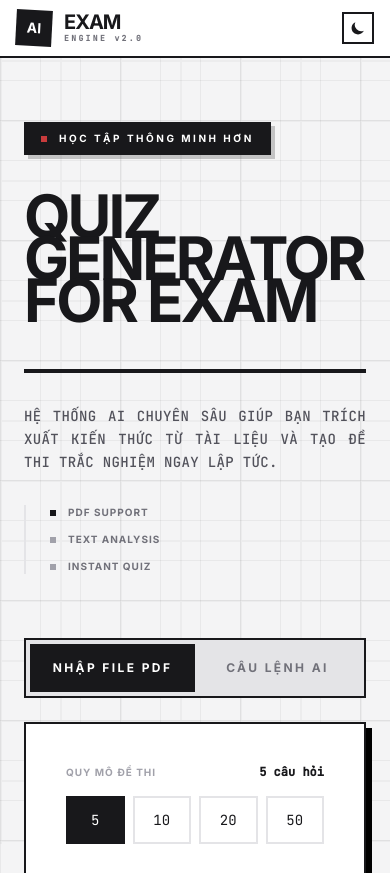
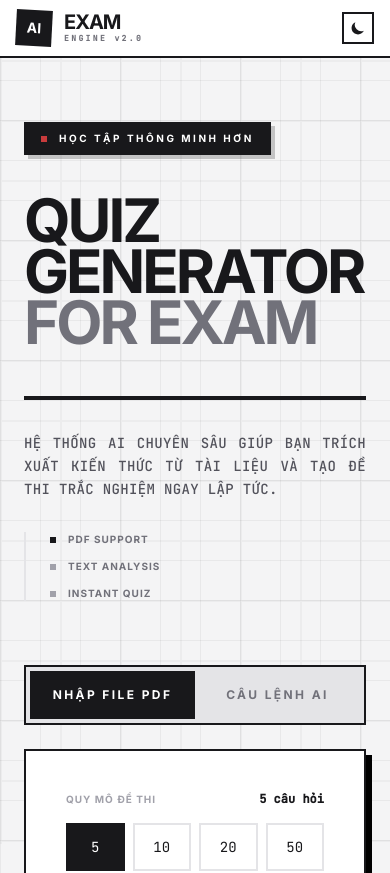
Before and after one commit to NgocThachTN/RockExam, a React (Vite) app: page / in a window 390 px wide. Shown: the top 873 px of the page. Built offline with nearby package versions, Linux system fonts and the light colour scheme; no server answers.

Commit message:
featr: home page animations and update UI text

```diff
--- a/components/InputSection.tsx
+++ b/components/InputSection.tsx
@@ -134,7 +134,7 @@ const InputSection: React.FC<InputSectionProps> = ({ onGenerate, isLoading }) =>
               disabled={showLoader}
               className="w-full py-5 bg-zinc-900 dark:bg-zinc-100 text-white dark:text-zinc-950 font-black uppercase text-xs tracking-[0.3em] hover:bg-zinc-800 dark:hover:bg-white transition-all disabled:opacity-50"
             >
-              Phát hành đề thi
+              Tạo Quiz
             </button>
           </div>
         )}
--- /dev/null
+++ b/pages/Home/Home.css
@@ -0,0 +1,74 @@
+@keyframes slideUp {
+  from {
+    opacity: 0;
+    transform: translateY(40px);
+  }
+  to {
+    opacity: 1;
+    transform: translateY(0);
+  }
+}
+
+@keyframes fadeIn {
+  from {
+    opacity: 0;
+  }
+  to {
+    opacity: 1;
+  }
+}
+
+@keyframes slideInRight {
+  from {
+    opacity: 0;
+    transform: translateX(-20px);
+  }
+  to {
+    opacity: 1;
+    transform: translateX(0);
+  }
+}
+
+@keyframes blink {
+  0%, 100% { opacity: 1; }
+  50% { opacity: 0; }
+}
+
+@keyframes typing {
+  from { width: 0; }
+  to { width: 100%; }
+}
+
+.animate-slide-up {
+  animation: slideUp 0.8s cubic-bezier(0.16, 1, 0.3, 1) forwards;
+  opacity: 0;
+}
+
+.animate-fade-in {
+  animation: fadeIn 1s ease-out forwards;
+  opacity: 0;
+}
+
+.animate-slide-in-right {
+  animation: slideInRight 0.6s ease-out forwards;
+  opacity: 0;
+}
+
+.animate-blink {
+  animation: blink 1s step-end infinite;
+}
+
+.typing-effect {
+  overflow: hidden;
+  white-space: nowrap;
+  animation: typing 2s steps(20, end) forwards;
+  display: inline-block;
+  width: 0;
+}
+
+.delay-100 { animation-delay: 100ms; }
+.delay-200 { animation-delay: 200ms; }
+.delay-300 { animation-delay: 300ms; }
+.delay-400 { animation-delay: 400ms; }
+.delay-500 { animation-delay: 500ms; }
+.delay-700 { animation-delay: 700ms; }
--- a/pages/Home/Home.tsx
+++ b/pages/Home/Home.tsx
@@ -2,6 +2,7 @@ import React from 'react';
 import InputSection from '../../components/InputSection';
 import Hero from './components/Hero';
 import InfoSection from './components/InfoSection';
+import './Home.css';
 
 interface HomeProps {
   onGenerate: (source: { type: 'text' | 'prompt', content: string }, count: number) => Promise<void>;
--- a/pages/Home/components/Hero.tsx
+++ b/pages/Home/components/Hero.tsx
@@ -4,19 +4,27 @@ const Hero: React.FC = () => {
   return (
     <div className="flex flex-col items-start w-full relative">
       {/* Badge */}
-      <div className="inline-flex items-center gap-3 bg-zinc-900 dark:bg-zinc-100 text-white dark:text-zinc-950 px-4 py-2 text-[10px] font-black uppercase tracking-[0.25em] mb-10 shadow-[4px_4px_0px_0px_rgba(0,0,0,0.2)] dark:shadow-[4px_4px_0px_0px_rgba(255,255,255,0.2)] border border-zinc-900 dark:border-zinc-100">
+      <div className="animate-fade-in inline-flex items-center gap-3 bg-zinc-900 dark:bg-zinc-100 text-white dark:text-zinc-950 px-4 py-2 text-[10px] font-black uppercase tracking-[0.25em] mb-10 shadow-[4px_4px_0px_0px_rgba(0,0,0,0.2)] dark:shadow-[4px_4px_0px_0px_rgba(255,255,255,0.2)] border border-zinc-900 dark:border-zinc-100">
         <span className="w-1.5 h-1.5 bg-red-500 animate-pulse"></span>
         Học tập thông minh hơn
       </div>
 
       {/* Main Title */}
-      <h2 className="relative text-6xl md:text-9xl font-black uppercase leading-[0.7] tracking-tighter mb-12 text-zinc-900 dark:text-zinc-100 select-none">
-        <span className="block relative z-10">QUIZ GENERATOR</span>
-        <span className="block relative z-10">FOR EXAM</span>
+      <h2 className="relative text-6xl md:text-9xl font-black uppercase leading-[0.85] tracking-tighter mb-12 text-zinc-900 dark:text-zinc-100 select-none">
+        <span className="block relative z-10 animate-slide-up delay-100">QUIZ GENERATOR</span>
+        <span className="block text-zinc-500 relative z-10 animate-slide-up delay-200">
+          FOR EXAM
+        </span>
 
         {/* Decorative Elements */}
-        <div className="absolute -right-4 top-0 text-[10px] font-mono text-zinc-400 rotate-90 origin-top-right tracking-widest opacity-50 hidden md:block">
-          SYSTEM_READY
+        <div className="absolute -right-12 top-2 text-[10px] font-mono text-zinc-400 rotate-90 origin-top-right tracking-widest opacity-50 hidden md:block animate-fade-in delay-500">
+          <span className="typing-effect">SYSTEM_READY :: v2.0</span>
+        </div>
+
+        {/* Technical Line */}
+        <div className="absolute -left-6 top-0 bottom-0 w-[2px] bg-zinc-200 dark:bg-zinc-800 hidden md:block animate-fade-in delay-300">
+          <div className="absolute top-[10%] left-0 w-full h-[20%] bg-zinc-900 dark:bg-zinc-100 animate-pulse"></div>
+          <div className="absolute bottom-[20%] left-0 w-full h-[10%] bg-zinc-900 dark:bg-zinc-100 animate-pulse delay-700"></div>
         </div>
       </h2>
     </div>
--- a/pages/Home/components/InfoSection.tsx
+++ b/pages/Home/components/InfoSection.tsx
@@ -2,22 +2,22 @@ import React from 'react';
 
 const InfoSection: React.FC = () => {
   return (
-    <div className="flex flex-col md:flex-row items-start gap-8 border-t-4 border-zinc-900 dark:border-zinc-100 pt-8 w-full max-w-3xl">
+    <div className="flex flex-col md:flex-row items-start gap-8 border-t-4 border-zinc-900 dark:border-zinc-100 pt-8 w-full max-w-3xl animate-fade-in delay-400 opacity-0" style={{ animationFillMode: 'forwards' }}>
       <div className="flex-1">
         <p className="font-mono text-sm text-zinc-600 dark:text-zinc-400 font-medium leading-relaxed tracking-wide text-justify">
           HỆ THỐNG AI CHUYÊN SÂU GIÚP BẠN TRÍCH XUẤT KIẾN THỨC TỪ TÀI LIỆU VÀ TẠO ĐỀ THI TRẮC NGHIỆM NGAY LẬP TỨC.
         </p>
       </div>
       <div className="flex flex-col gap-3 text-[10px] font-black uppercase tracking-widest text-zinc-500 min-w-[140px] border-l-2 border-zinc-200 dark:border-zinc-800 pl-6 md:pl-8">
-        <div className="flex items-center gap-3 group cursor-default">
+        <div className="flex items-center gap-3 group cursor-default animate-slide-in-right delay-500 opacity-0" style={{ animationFillMode: 'forwards' }}>
           <div className="w-1.5 h-1.5 bg-zinc-900 dark:bg-zinc-100 group-hover:bg-red-500 transition-colors"></div>
           <span className="group-hover:text-zinc-900 dark:group-hover:text-zinc-100 transition-colors">PDF Support</span>
         </div>
-        <div className="flex items-center gap-3 group cursor-default">
+        <div className="flex items-center gap-3 group cursor-default animate-slide-in-right delay-700 opacity-0" style={{ animationFillMode: 'forwards' }}>
           <div className="w-1.5 h-1.5 bg-zinc-400 dark:bg-zinc-600 group-hover:bg-red-500 transition-colors"></div>
           <span className="group-hover:text-zinc-900 dark:group-hover:text-zinc-100 transition-colors">Text Analysis</span>
         </div>
-        <div className="flex items-center gap-3 group cursor-default">
+        <div className="flex items-center gap-3 group cursor-default animate-slide-in-right delay-900 opacity-0" style={{ animationFillMode: 'forwards' }}>
           <div className="w-1.5 h-1.5 bg-zinc-400 dark:bg-zinc-600 group-hover:bg-red-500 transition-colors"></div>
           <span className="group-hover:text-zinc-900 dark:group-hover:text-zinc-100 transition-colors">Instant Quiz</span>
         </div>
```
